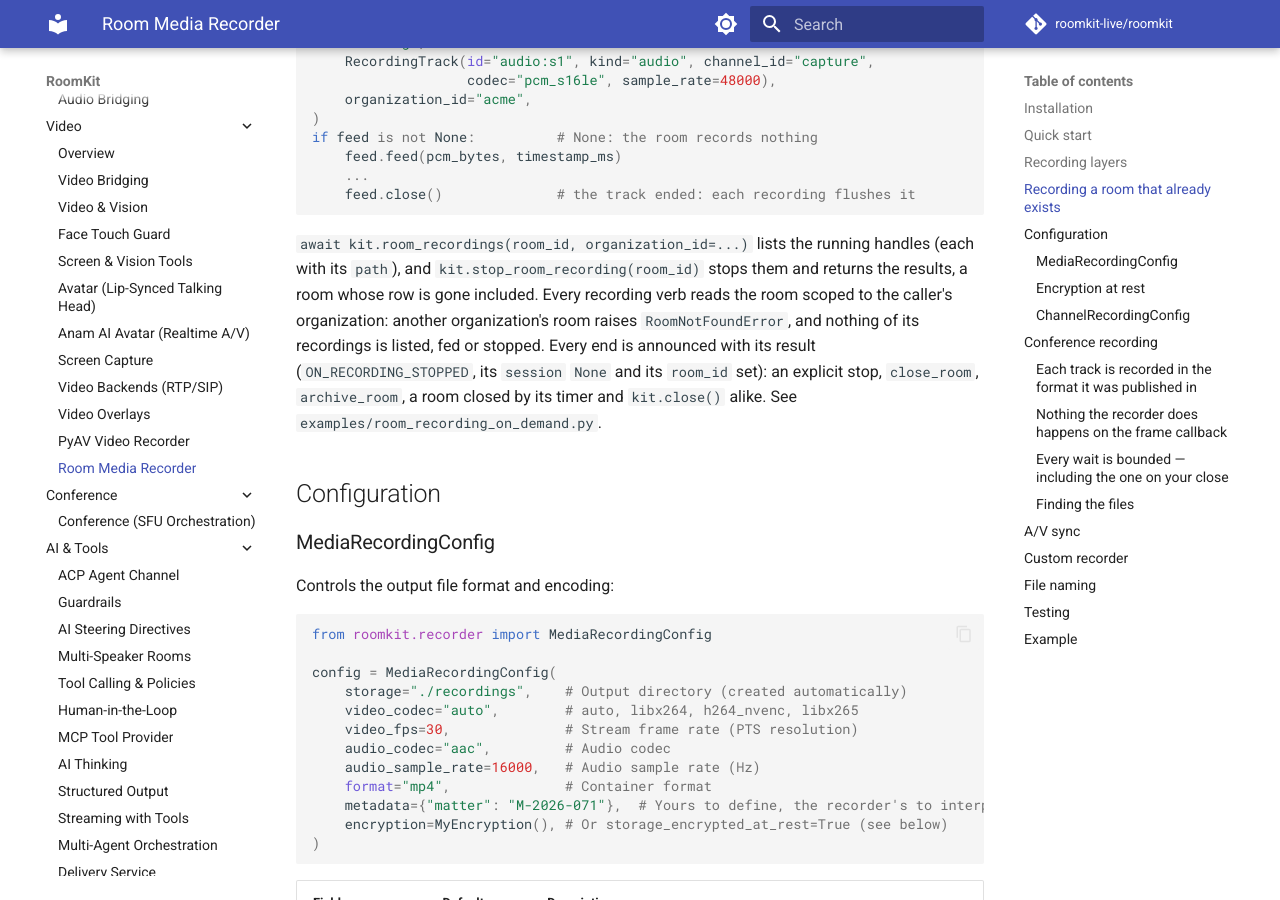
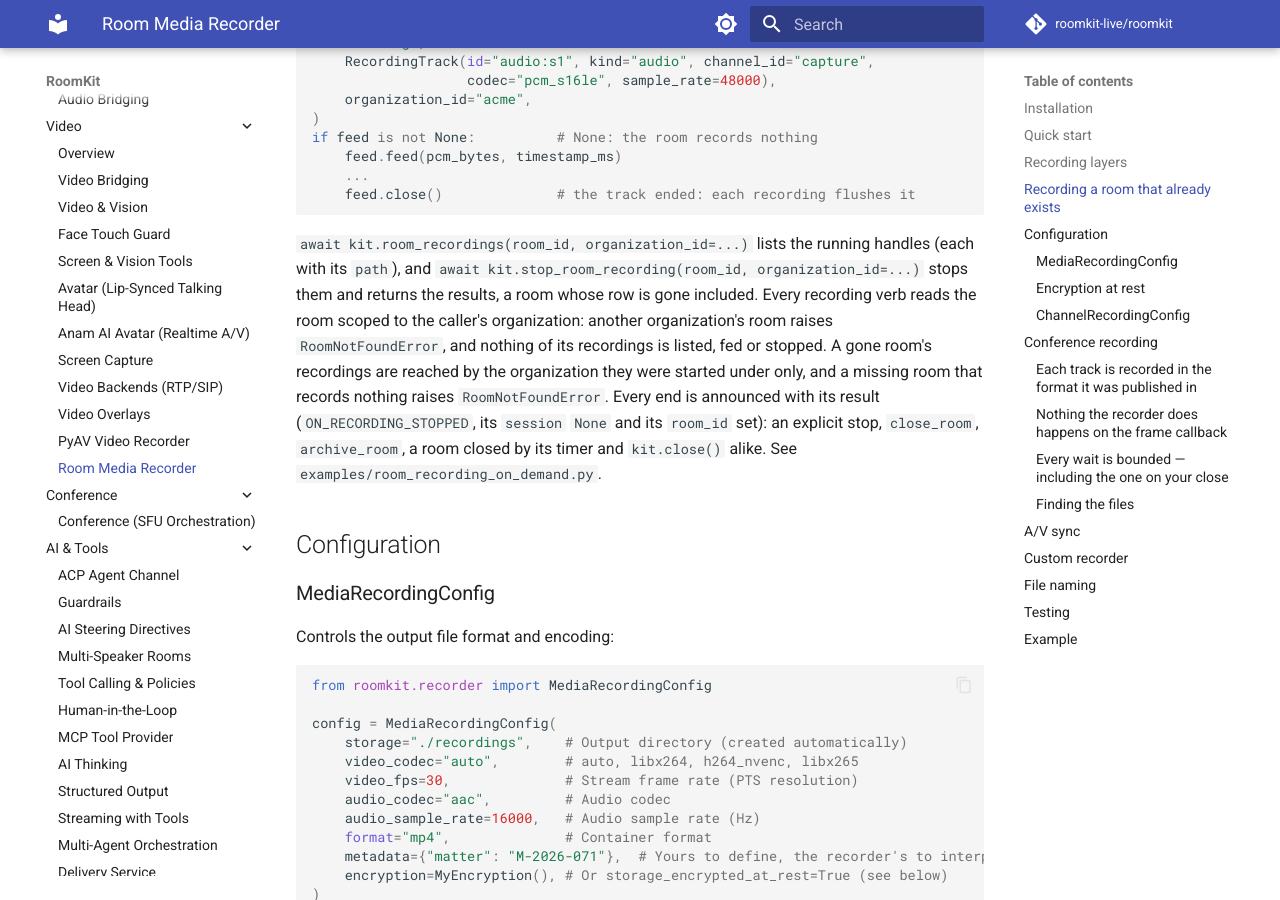
Before and after one commit to roomkit-live/roomkit-docs, an MkDocs documentation site: the page built from docs/guides/room-media-recorder.md, in a window 1280 px wide and 900 px high, scrolled down 2057 px. Built offline with MkDocs 1.6.1 and Material for MkDocs 9.7.7, drawn with Linux system fonts in a browser that asks for light colours; comment, search, counter and statistics services are not loaded.

Commit message:
docs(recording): per review, every recording verb is awaited with its organization, a gone room's recordings are reached by their own organization only, and a missing room that records nothing is not found (RMK-469)

````diff
--- a/docs/guides/room-media-recorder.md
+++ b/docs/guides/room-media-recorder.md
@@ -96,11 +96,13 @@ if feed is not None:          # None: the room records nothing
 ```
 
 `await kit.room_recordings(room_id, organization_id=...)` lists the running
-handles (each with its `path`), and `kit.stop_room_recording(room_id)` stops
-them and returns the results, a room whose row is gone included. Every
-recording verb reads the room scoped to the caller's organization: another
-organization's room raises `RoomNotFoundError`, and nothing of its recordings
-is listed, fed or stopped. Every end is announced with its result (`ON_RECORDING_STOPPED`, its
+handles (each with its `path`), and `await kit.stop_room_recording(room_id,
+organization_id=...)` stops them and returns the results, a room whose row is
+gone included. Every recording verb reads the room scoped to the caller's
+organization: another organization's room raises `RoomNotFoundError`, and
+nothing of its recordings is listed, fed or stopped. A gone room's recordings
+are reached by the organization they were started under only, and a missing
+room that records nothing raises `RoomNotFoundError`. Every end is announced with its result (`ON_RECORDING_STOPPED`, its
 `session` `None` and its `room_id` set): an explicit stop, `close_room`,
 `archive_room`, a room closed by its timer and `kit.close()` alike. See
 `examples/room_recording_on_demand.py`.
````
Also changed, not shown: docs/features.md (+1 -1 lines).
